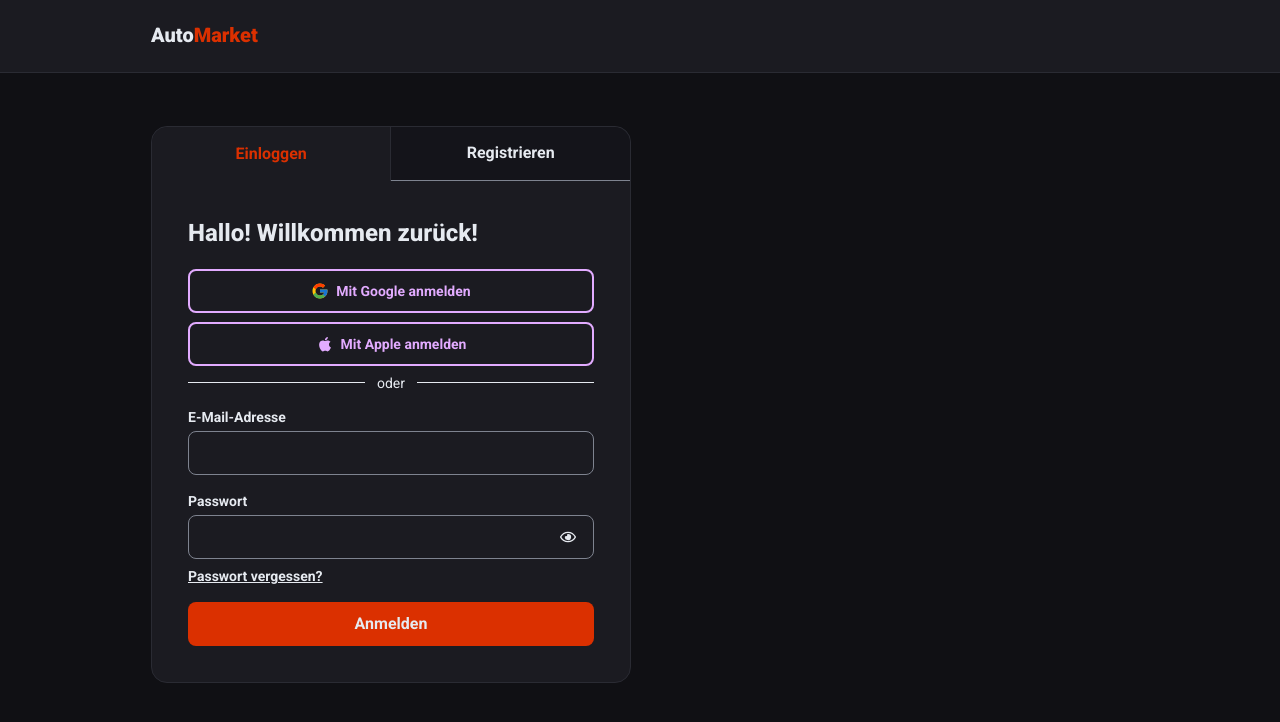
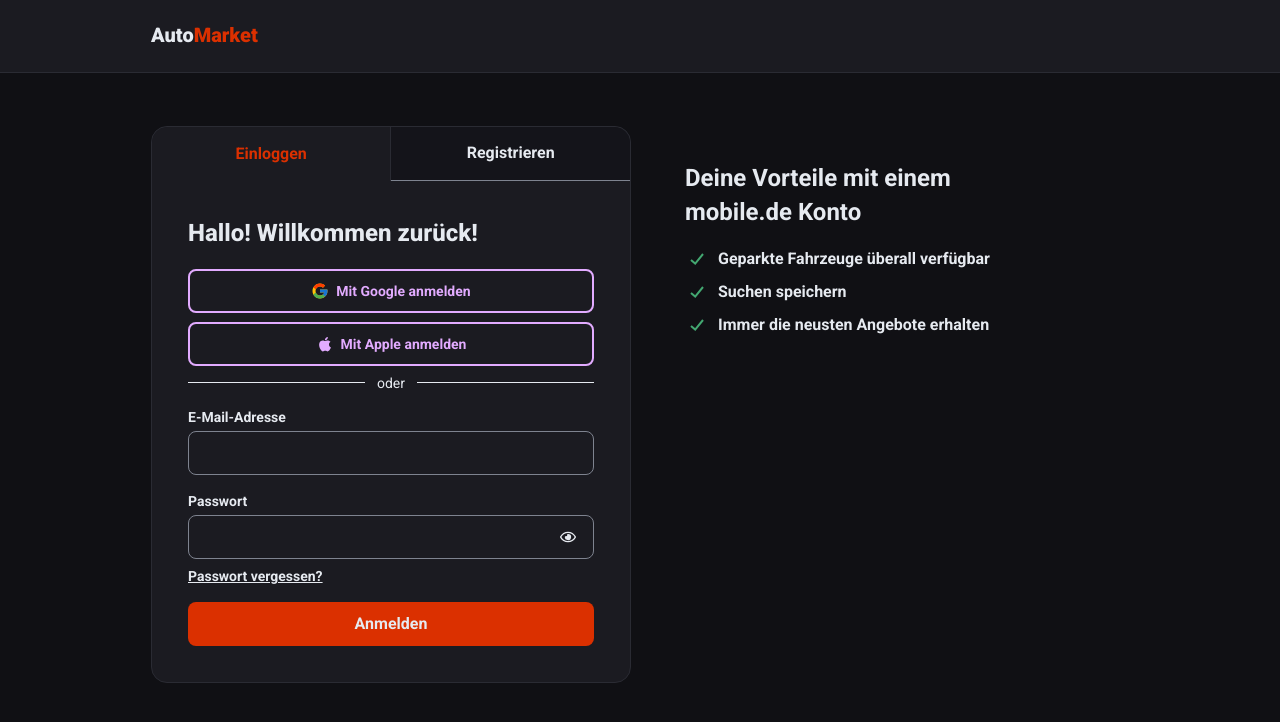
Before and after one commit to sh1xzyy/auto-market-frontend-v2, a Next.js app: page /auth in a window 1280 px wide. Shown: the top 722 px of the page. Built offline with nearby package versions, Linux system fonts and the light colour scheme.

Commit message:
feat: add auth benefits

```diff
--- a/src/app/(home)/auth/page.js
+++ b/src/app/(home)/auth/page.js
@@ -3,7 +3,7 @@ import Container from '@/components/Container/Container'
 
 const Page = () => {
 	return (
-		<section className='my-xl-plus md:my-4xl'>
+		<section className='my-xl-plus md:mt-4xl md:mb-0'>
 			<Container className='md:px-lg-strong'>
 				<Auth />
 			</Container>
--- a/src/components/Auth/Auth.jsx
+++ b/src/components/Auth/Auth.jsx
@@ -1,9 +1,11 @@
+import { AuthBenefits } from '@/modules/AuthBenefits'
 import { AuthCard } from '@/modules/AuthCard'
 
 const Auth = () => {
 	return (
 		<div className='md:grid md:grid-cols-2 md:gap-lg-strong'>
 			<AuthCard />
+			<AuthBenefits title='Deine Vorteile mit einem mobile.de Konto' />
 		</div>
 	)
 }
--- /dev/null
+++ b/src/modules/AuthBenefits/AuthBenefits.jsx
@@ -0,0 +1,21 @@
+import { GrFormCheckmark } from 'react-icons/gr'
+import { benefits } from './data/benefits'
+
+const AuthBenefits = ({ title }) => {
+	return (
+		<div className='p-3xl'>
+			<h3 className='text-xl font-bold mb-lg-strong md:max-w-[75%]'>{title}</h3>
+
+			<ul className='flex flex-col gap-md-plus'>
+				{benefits?.map((benefit, i) => (
+					<li className='flex items-center gap-md-plus' key={i}>
+						<GrFormCheckmark color='var(--color-green-light)' size={24} />
+						<span className='font-bold'>{benefit}</span>
+					</li>
+				))}
+			</ul>
+		</div>
+	)
+}
+
+export default AuthBenefits
--- /dev/null
+++ b/src/modules/AuthBenefits/data/benefits.js
@@ -0,0 +1,5 @@
+export const benefits = [
+	'Geparkte Fahrzeuge überall verfügbar',
+	'Suchen speichern',
+	'Immer die neusten Angebote erhalten',
+]
--- /dev/null
+++ b/src/modules/AuthBenefits/index.js
@@ -0,0 +1,3 @@
+import AuthBenefits from './AuthBenefits'
+
+export { AuthBenefits }
--- a/src/modules/AuthCard/AuthCard.jsx
+++ b/src/modules/AuthCard/AuthCard.jsx
@@ -12,8 +12,7 @@ const AuthCard = () => {
 	const [activeIndex, setActiveIndex] = useState(0)
 
 	return (
-		<div>
-			<div className='mb-xl-plus bg-black-soft-bg border border-grey-deep md:rounded-lg'>
+		<div className='mb-xl-plus bg-black-soft-bg border border-grey-deep md:rounded-lg md:mb-0'>
 			<AuthTabs activeIndex={activeIndex} setActiveIndex={setActiveIndex} />
 			<div className='px-lg-strong py-xl-plus md:p-3xl'>
 				<AuthTitle
@@ -30,9 +29,7 @@ const AuthCard = () => {
 							: 'Mit Google registrieren'
 					}
 					appleLabel={
-							activeIndex === 0
-								? 'Mit Apple anmelden'
-								: 'Mit Apple registrieren'
+						activeIndex === 0 ? 'Mit Apple anmelden' : 'Mit Apple registrieren'
 					}
 				/>
 				<Divider />
@@ -40,7 +37,6 @@ const AuthCard = () => {
 				{activeIndex === 0 ? <LoginForm /> : <RegisterForm />}
 			</div>
 		</div>
-		</div>
 	)
 }
 
```
Lines whose indentation alone changed are shown as unchanged.
